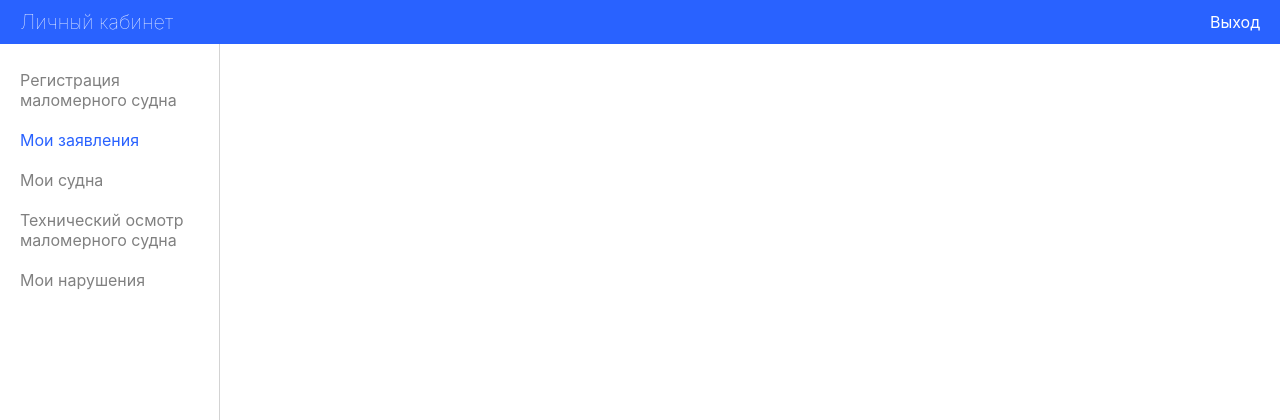
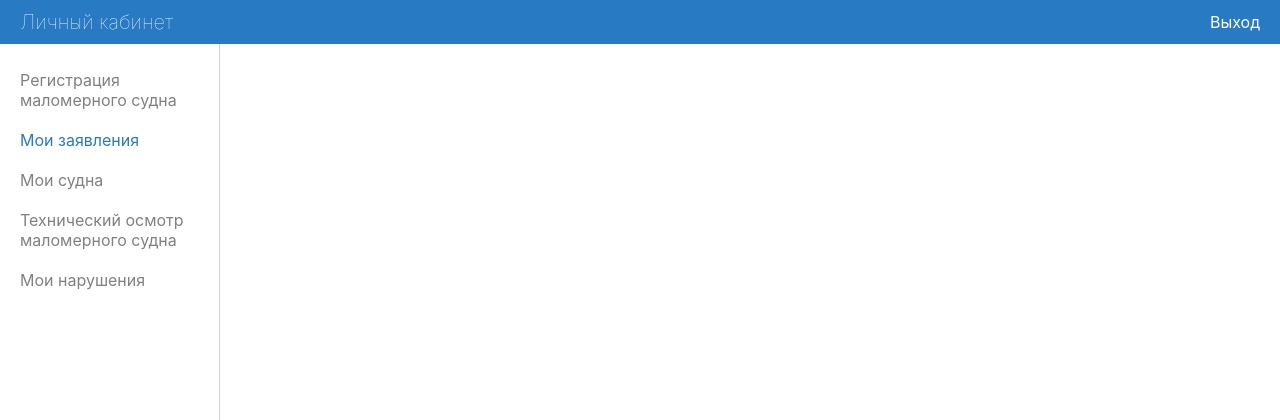
Before and after one commit to Claim2001/ICMC, a Django app: page /requests in a window 1280 px wide. Shown: the top 420 px of the page. Run offline with Django 3.2, Linux system fonts and the light colour scheme; the visitor is signed in with stand-in values (Sample User, id 1); data that the repository does not hold is empty; some libraries are stand-ins or nearby versions.

Commit message:
Added styles again

```diff
--- a/main/static/main/css/main.css
+++ b/main/static/main/css/main.css
@@ -23,7 +23,7 @@ html {
 }
 
 header.user {
-    background-color: #2962ff;
+    background-color: #287ac3;
     color: #ffffff;
     padding: 10px 0;
     position: fixed;
@@ -86,7 +86,7 @@ ul.user-navigation-list li a, ul.user-navigation-list li:hover {
 }
 
 ul.user-navigation-list li.selected a {
-    color: #2962ff;
+    color: #287ac3;
 }
 
 .main {
@@ -116,7 +116,7 @@ ul.user-navigation-list li.selected a {
 }
 
 button.btn, button.btn:hover {
-    background-color: #2962ff;
+    background-color: #138cff;
     color: #ffffff;
     padding: 5px 40px;
     border-radius: 20px;
@@ -222,6 +222,8 @@ input.formFileInput {
     padding: 12px;
     margin-top: 40px;
     margin-bottom: 25px;
+    background: -moz-linear-gradient(top, #46a5e5,  #287ac3);
+    background: -webkit-gradient(linear, left top, left bottom, from(#46A5E5), to(#287ac3));
 }
 
 .login-form-element {
@@ -246,12 +248,11 @@ input.formFileInput {
 
 .loginForm {
     margin: 72px 0;
-    /* padding: 0 20px; */
 }
 
 .loginInput {
     border: 1px solid lightgray;
-    padding: 12px;
+    padding: 6px 12px;
     margin-top: 12px;
 }
 
```
